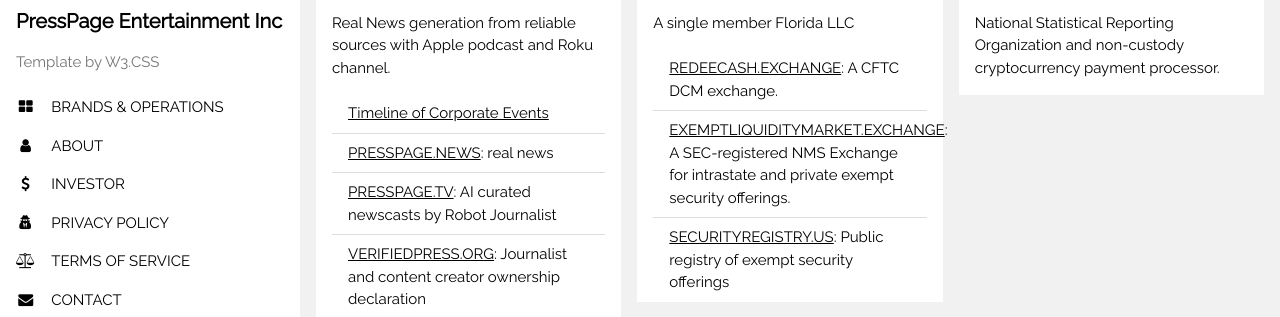
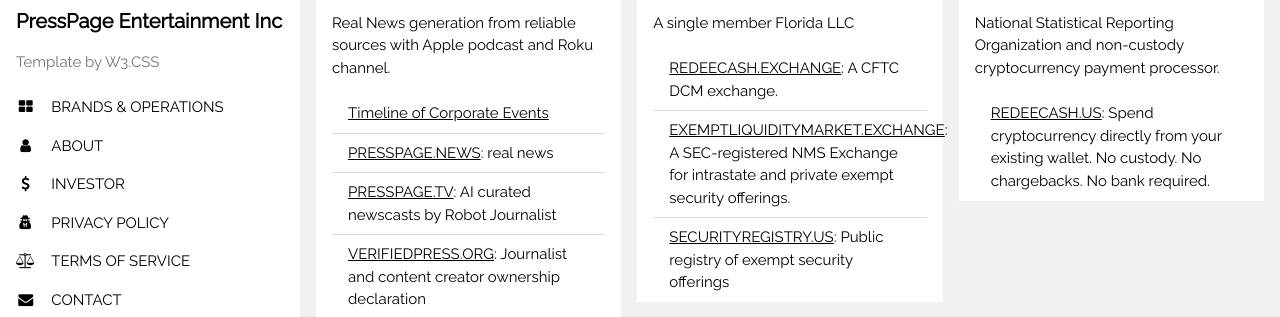
Before and after one commit to PRESSPAGE-ENTERTAINMENT-INC/home.presspage-entertainment.biz, a plain HTML site: page index.html in a window 1280 px wide. Shown: the part 170-487 px from the top of the page. Drawn offline with nearby package versions, Linux system fonts and the light colour scheme.

Commit message:
Add REDEECASH.US link and description to index.html

```diff
--- a/index.html
+++ b/index.html
@@ -89,6 +89,9 @@
                 <div class="w3-container w3-white">
                     <p><a href="https://presspage-entertainment-inc.github.io/redeecash.presspage-entertainment.biz/" style="text-decoration:none;"><b>REDEECASH</b></a></p>
                     <p>National Statistical Reporting Organization and non-custody cryptocurrency payment processor.</p>
+                    <ul class="w3-ul">
+                        <li><a href="https://redeecash.us">REDEECASH.US</a>: Spend cryptocurrency directly from your existing wallet. No custody. No chargebacks. No bank required.</li>
+                    </ul>
                 </div>
             </div>
         </div>
```
